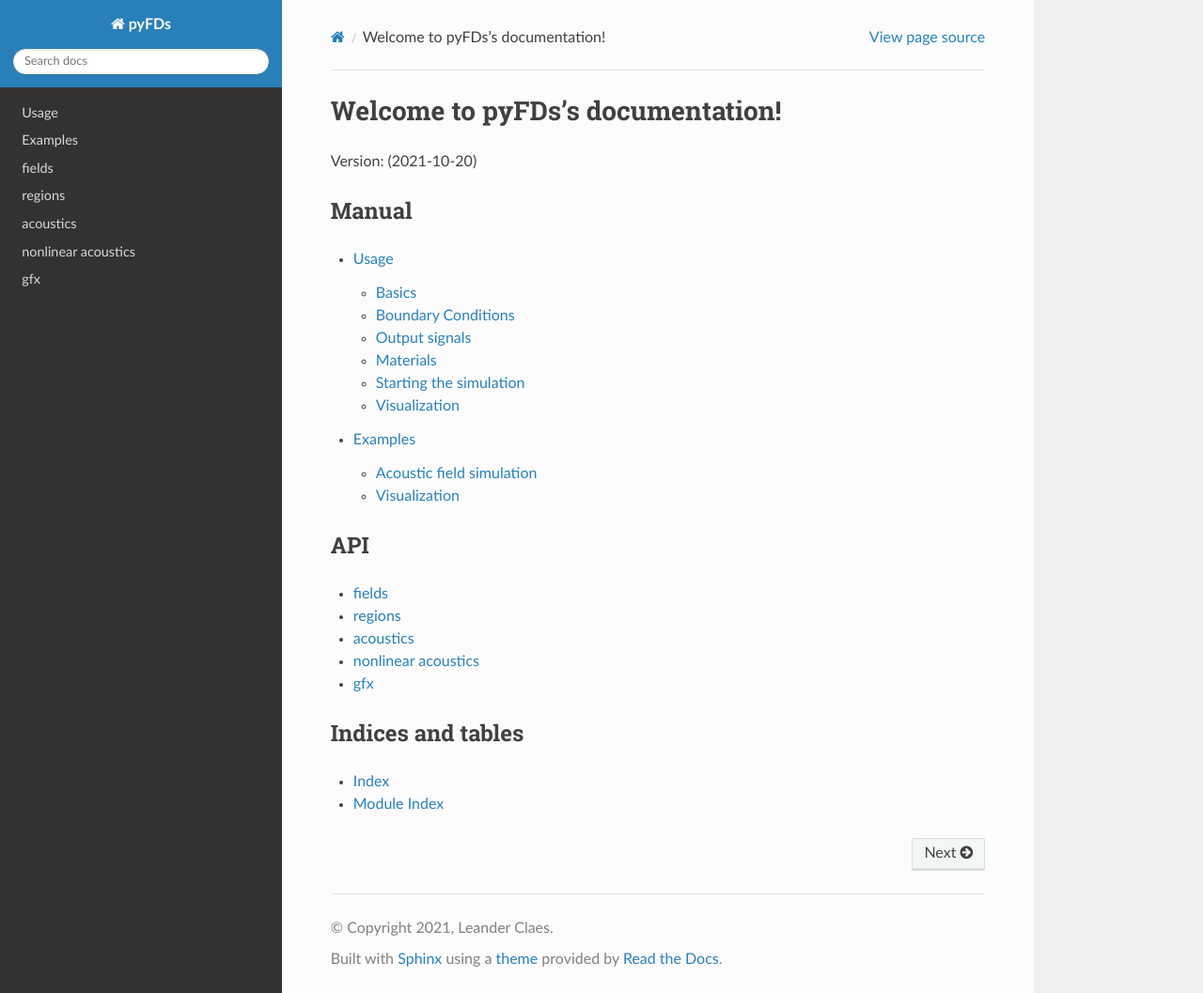
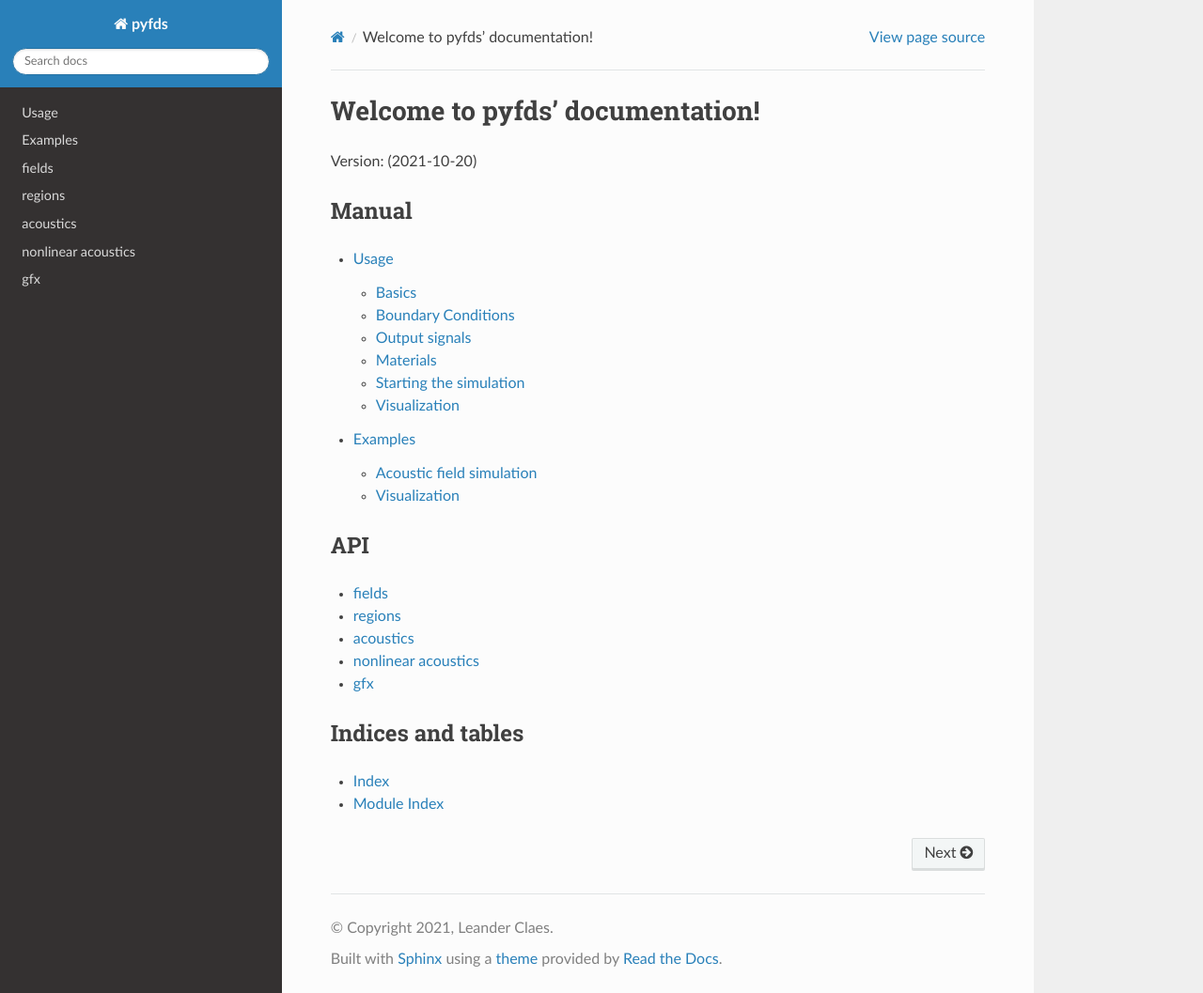
Before and after one commit to emtpb/pyfds, a Sphinx documentation site: the page built from doc/index.rst, in a window 1280 px wide and 1057 px high. Shown: the whole window at 94% size. Built offline with Sphinx 7.4.7 and the Read the Docs theme 2.0.0, drawn with Linux system fonts in a browser that asks for light colours; formulas are drawn with MathJax 3; the version number could not be read and is left out.

Commit message:
Use lowercase package name.

```diff
--- a/AUTHORS.rst
+++ b/AUTHORS.rst
@@ -1,6 +1,6 @@
 =======
 Authors
 =======
-Authors of pyFDs, in chronological order:
+Authors of pyfds, in chronological order:
 
 * Leander Claes <claes@emt.uni-paderborn.de>
--- a/README.rst
+++ b/README.rst
@@ -1,5 +1,5 @@
 =====
-pyFDs
+pyfds
 =====
 .. image:: https://zenodo.org/badge/92026828.svg
    :target: https://zenodo.org/badge/latestdoi/92026828
--- a/doc/conf.py
+++ b/doc/conf.py
@@ -46,7 +46,7 @@ todo_include_todos = False
 
 # -- Project-specific configuration
 
-project = 'pyFDs'
+project = 'pyfds'
 description = 'Modular field simulation tool using finite differences.'
 author = 'Leander Claes'
 copyright = '{year}, {author}'.format(year=datetime.date.today().year,
--- a/doc/index.rst
+++ b/doc/index.rst
@@ -1,4 +1,4 @@
-Welcome to pyFDs's documentation!
+Welcome to pyfds' documentation!
 =================================
 
 Version: |version| (|today|)
```
Also changed, not shown: 1 other file.
